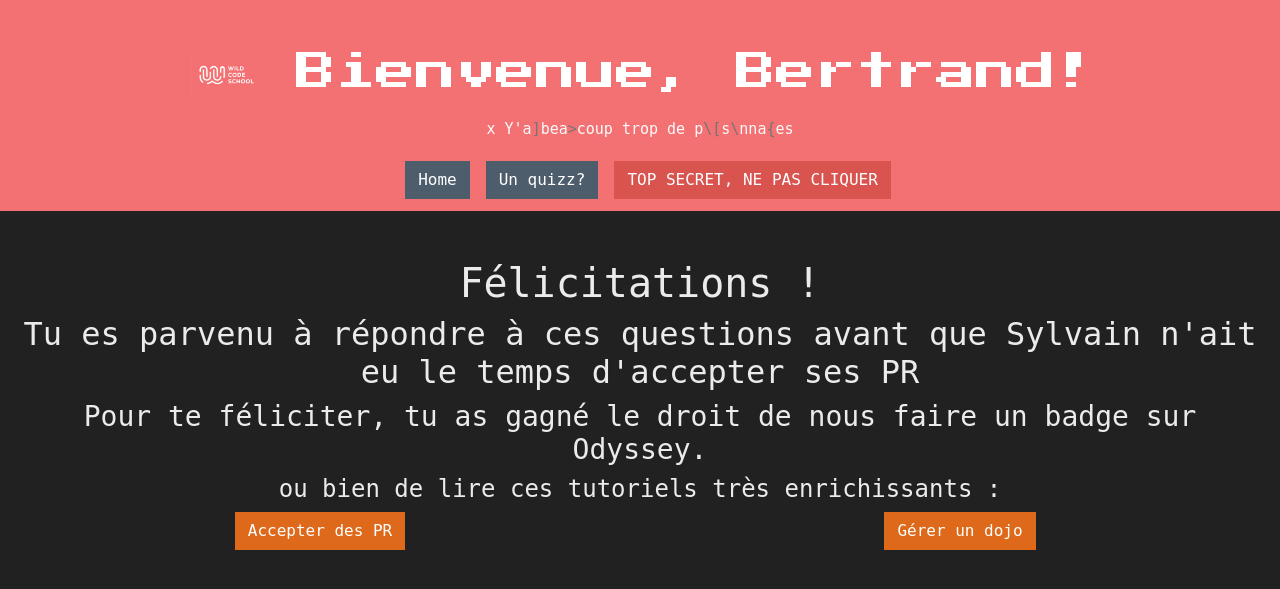
After one commit to 01Andre/bienvenue_bertrand, a PHP site: page /Home/success in a window 1280 px wide. The commit adds this page. Shown: the top 589 px of the page. Run offline with PHP 8.4, Linux system fonts and the light colour scheme; a stand-in replaces the project's code that opens the database connection.

Commit message:
success + starting tutorials

```diff
--- a/src/Controller/HomeController.php
+++ b/src/Controller/HomeController.php
@@ -72,9 +72,13 @@ class HomeController extends AbstractController
         if (empty($_SESSION['mdp'][2])) {
             header('location:/Home/index');
         }
-        if ($_SERVER['REQUEST_METHOD'] === 'POST') {
-            echo 'OK';
-        }
         return $this->twig->render('Home/photos.html.twig', ['session' => $_SESSION,]);
     }
+    public function success()
+    {
+        if (empty($_SESSION)) {
+            session_start();
+        }
+        return $this->twig->render('Home/success.html.twig', ['session' => $_SESSION,]);
+    }
 }
--- /dev/null
+++ b/src/View/Home/pr.html.twig
@@ -0,0 +1,5 @@
+{% extends 'layoutTuto.html.twig' %}
+{% block title %}Accepter une PR{% endblock %}
+{% block content %}
+
+{% endblock %}
--- a/src/View/Home/questions.html.twig
+++ b/src/View/Home/questions.html.twig
@@ -4,7 +4,7 @@
     <audio src="/assets/musique/kahoot.mp3" autoplay loop></audio>
     <div class="container-fluid p-5">
 
-        <form method="post">
+        <form method="post" action="/Home/success">
             <div class="row justify-content-center p-3">
                 <div class="col-10 jumbotron  border border-danger m-1  p-4">
                     <h4> Répondre au Quizz avant que Sylvain est fini d'accepter les PR (tu as donc largement le temps  ... :) )</h4>
--- /dev/null
+++ b/src/View/Home/success.html.twig
@@ -0,0 +1,19 @@
+{% extends 'layout.html.twig' %}
+{% block title %}Bravo !{% endblock %}
+{% block content %}
+    <audio src="/assets/musique/victory.mp3" autoplay loop></audio>
+    <div class="container-fluid mt-5 text-center">
+        <h1>Félicitations !</h1>
+        <h2>Tu es parvenu à répondre à ces questions avant que Sylvain n'ait eu le temps d'accepter ses PR</h2>
+        <h3>Pour te féliciter, tu as gagné le droit de nous faire un badge sur Odyssey.</h3>
+        <h4>ou bien de lire ces tutoriels très enrichissants :</h4>
+        <div class="row mt-2">
+            <div class="col-6 text-center">
+                <a class="btn btn-primary" href="Home/pr">Accepter des PR</a>
+            </div>
+            <div class="col-6 text-center">
+                <a class="btn btn-primary" href="Home/dojo">Gérer un dojo</a>
+            </div>
+        </div>
+    </div>
+{% endblock %}
```
Also changed, not shown: src/View/Home/kahoot.html.twig (+1 -7 lines), src/View/layoutTuto.html.twig (added, +8 -0 lines), 1 other file.
